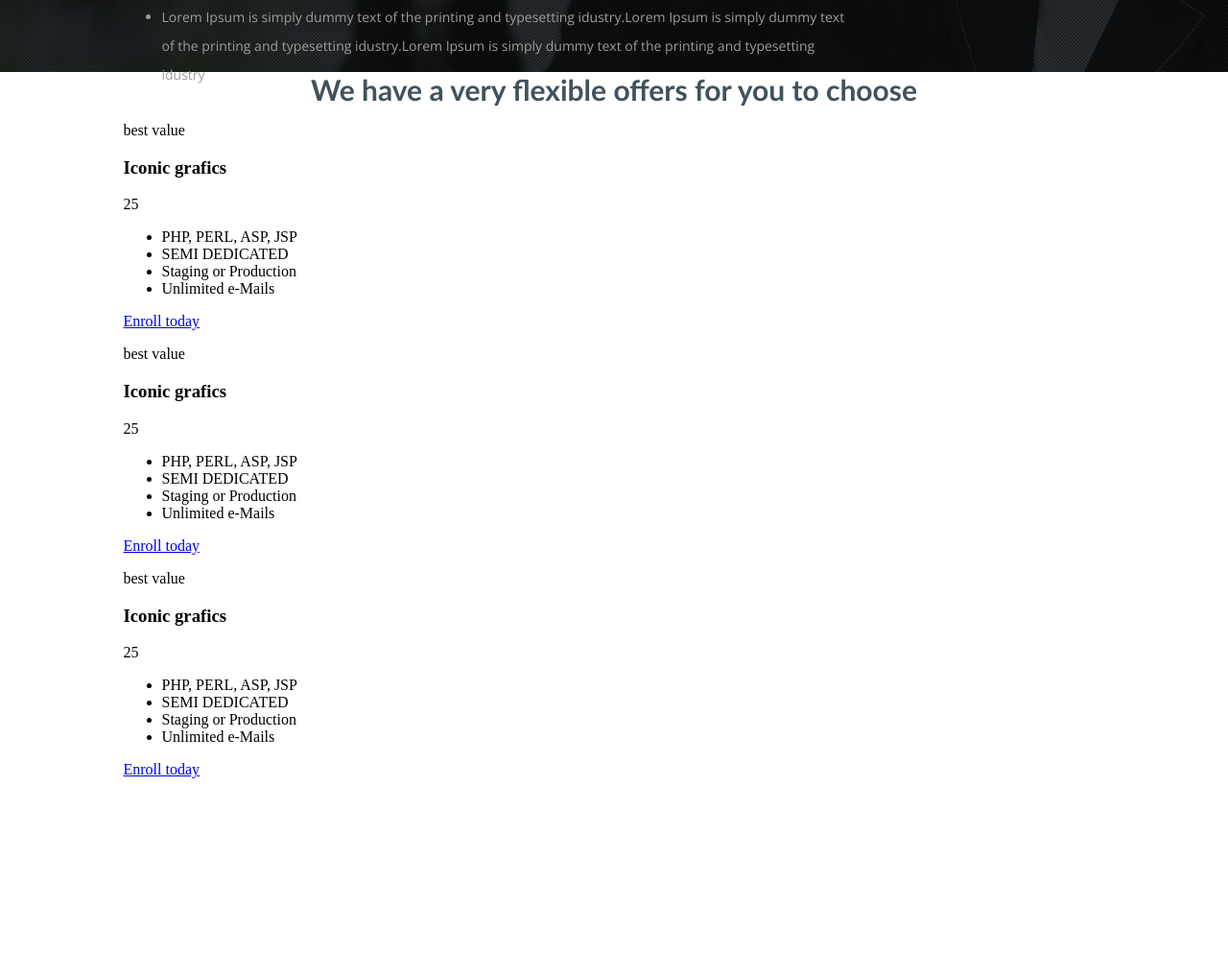
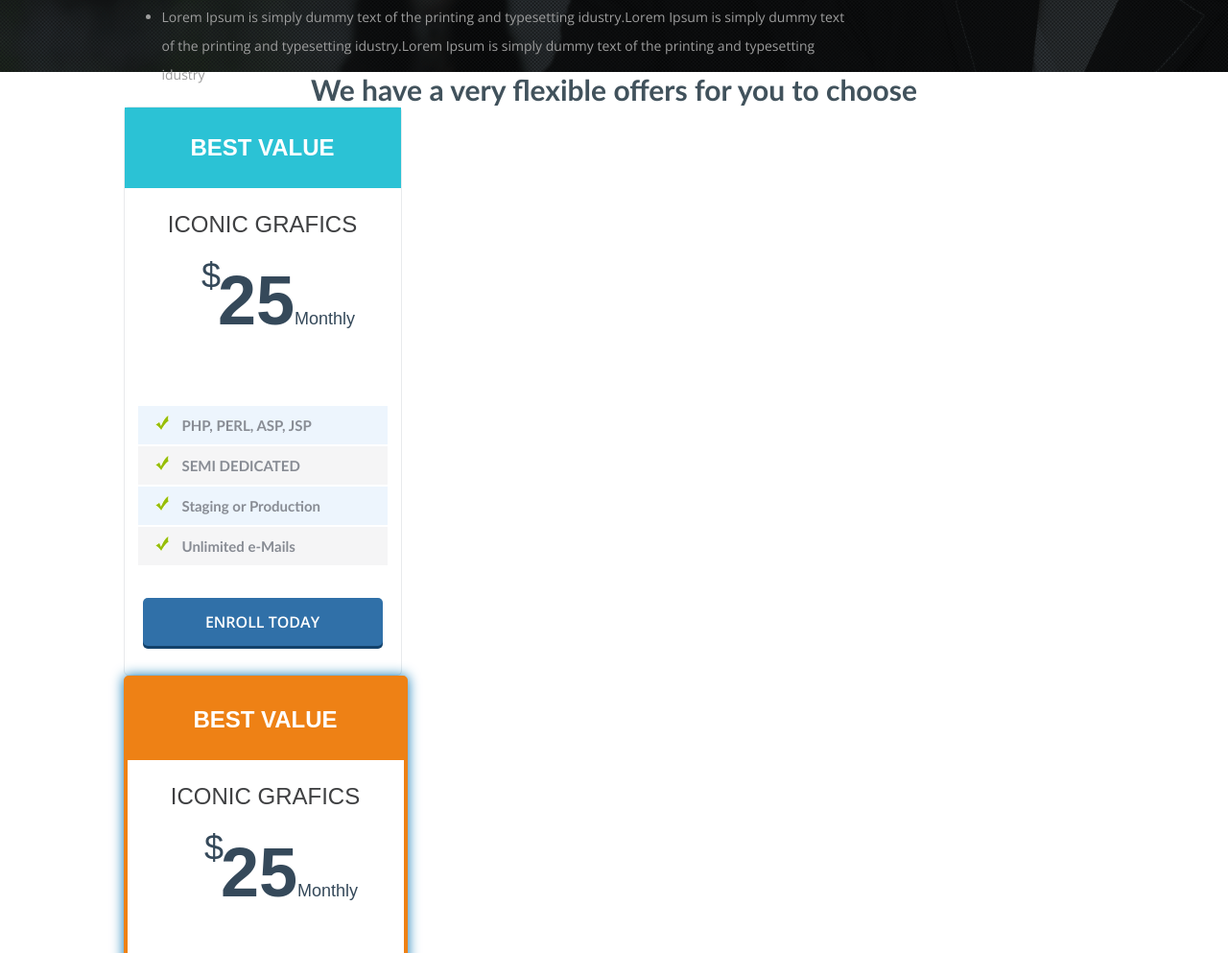
Before and after one commit to SalamatovMaks/SalamatovMaks.github.io, a plain HTML site: page homework/project_1/index.html in a window 1280 px wide. Shown: the part 1811-2804 px from the top of the page at 96% size. Before the commit the page ends 2622 px from the top, so only its background shows below. Drawn offline with nearby package versions, Linux system fonts and the light colour scheme.

Commit message:
project_1(1)

```diff
--- a/homework/project_1/css/style.css
+++ b/homework/project_1/css/style.css
@@ -59,6 +59,7 @@ header a {
 	padding: 0;
 	width: 100%;
 	height: 584px;
+	background-color: #3070a8;
 	background: url(../images/baner.png) no-repeat center;
 	background-size: cover;
 }
@@ -163,6 +164,7 @@ h2 {
 .about {
 	margin: 282px 0 0 0;
 	height: 577px;
+	background-color: #212528;
 	background: url(../images/bg_about.png) no-repeat center;
 	background-size: cover;
 }
@@ -215,3 +217,189 @@ h2 {
 	font-size: 30px;
 	color: #41525c;
 }
+.pricing_1 {
+	background: #fff;
+	width: 288px;
+	border-radius: 5px;
+	border: 1px solid;
+	border-color: #e8eaec;
+}
+.pricing_2 {
+	background: #fff;
+	width: 288px;
+	border: 4px solid;
+	border-color: #ee8115;
+	border-radius: 5px;
+	box-shadow: 0 0 13px #0874b2;
+}
+.pricing_3 {
+	background: #fff;
+	width: 288px;
+	border-radius: 5px;
+	border: 1px solid;
+	border-color: #e8eaec;
+}
+.pricing_header_1 {
+	margin: 0;
+	width: 288px;
+	background: #2bc2d5;
+	padding-top: 28px;
+	padding-bottom: 28px;
+	text-align: center;
+	font-size: 24px;
+	text-transform: uppercase;
+	color: #fff;
+	font-weight: bold;
+	font-family: "Futura MD BT", sans-serif;
+}
+.pricing_header_2 {
+	margin: 0;
+	width: 288px;
+	background: #ee8115;
+	padding-top: 28px;
+	padding-bottom: 28px;
+	text-align: center;
+	font-size: 24px;
+	text-transform: uppercase;
+	color: #fff;
+	font-weight: bold;
+	font-family: "Futura MD BT", sans-serif;
+}
+.pricing_header_3 {
+	margin: 0;
+	width: 288px;
+	background: #00b89a;
+	padding-top: 28px;
+	padding-bottom: 28px;
+	text-align: center;
+	font-size: 24px;
+	text-transform: uppercase;
+	color: #fff;
+	font-weight: bold;
+	font-family: "Futura MD BT", sans-serif;
+}
+.content h3 {
+	margin: 0;
+	width: 288px;
+	padding: 24px 0;
+	text-transform: uppercase;
+	font-size: 24px;
+	text-align: center;
+	color: #3f4042;
+	font-weight: normal;
+	font-family: "Futura MD BT", sans-serif;
+}
+.price {
+	font-family: "Futura MD BT", sans-serif;
+	position: relative;
+	left: 15px;
+	margin: 0;
+	text-align: center;
+	font-size: 72px;
+	font-weight: bold;
+	padding-bottom: 40px;
+	color: #35495a;
+
+}
+.price:before {
+	position: relative;
+	top: -38px;
+	left: 3px;
+	right: 0;
+	content: "$";
+	font-size: 36px;
+	font-weight: normal;
+}
+.price:after {
+	position: relative;
+	content: "Monthly";
+	font-size: 18px;
+	font-weight: normal;
+}
+.content ul {
+	padding: 14px;
+	font-family: Calibri, sans-serif;
+	font-weight: 700;
+	font-size: 15px;
+	color: #888c94;
+}
+.content ul li {
+	list-style: none;
+	width: 255px;
+	padding: 11px 0 11px 5px;
+	margin-bottom: 2px;
+}
+.content ul li:nth-child(odd) {
+	background: #edf5fd;
+}
+.content ul li:nth-child(even) {
+	background: #f5f5f6;
+}
+.content ul li:before {
+	padding: 14px 41px 0px 0px;
+	content: "";
+	background-image: url(../images/Shape.png);
+}
+.pricing_button_1 {
+	margin: 18px auto 30px;
+	background-color: #3070a8;
+	border-radius: 5px;
+	padding: 14px 0px;
+	text-align: center;
+	width: 250px;
+	box-shadow: 0 3px 0 #13426b;
+}
+.pricing_button_1 a {
+	font-family: "Open Sans", sans-serif;
+	color: #fff;
+	font-weight: 600;
+	text-decoration: none;
+	text-transform: uppercase;
+	display: block;
+	cursor: pointer;
+}
+.pricing_button_1:hover {
+	background-color: #13426b;
+}
+.pricing_button_2 {
+	margin: 18px auto 30px;
+	background-color: #ee8129;
+	border-radius: 5px;
+	padding: 14px 0px;
+	text-align: center;
+	width: 250px;
+	box-shadow: 0 3px 0 #b3560b;
+}
+.pricing_button_2 a {
+	font-family: "Open Sans", sans-serif;
+	color: #fff;
+	font-weight: 600;
+	text-decoration: none;
+	text-transform: uppercase;
+	display: block;
+	cursor: pointer;
+}
+.pricing_button_2:hover {
+	background-color: #b3560b;
+}
+.pricing_button_3 {
+	margin: 18px auto 30px;
+	background-color: #3070a8;
+	border-radius: 5px;
+	padding: 14px 0px;
+	text-align: center;
+	width: 250px;
+	box-shadow: 0 3px 0 #13426b;
+}
+.pricing_button_3 a {
+	font-family: "Open Sans", sans-serif;
+	color: #fff;
+	font-weight: 600;
+	text-decoration: none;
+	text-transform: uppercase;
+	display: block;
+	cursor: pointer;
+}
+.pricing_button_3:hover {
+	background-color: #13426b;
+}
--- a/homework/project_1/index.html
+++ b/homework/project_1/index.html
@@ -67,8 +67,10 @@
 	</div>
 	<div class="pricing">
 		<h3 class="pricing_title">We have a very flexible offers for you to choose</h3>
+		<div class="offer">
 			<div class="pricing_1">
-			<p class="header">best value</p>
+				<p class="pricing_header_1">best value</p>
+
 				<div class="content">
 					<h3>Iconic grafics</h3>
 					<p class="price">25</p>
@@ -79,12 +81,12 @@
 						<li>Unlimited e-Mails</li>
 					</ul>
 				</div>
-			<div class="button">
+				<div class="pricing_button_1">
 					<a href="#">Enroll today</a>
 				</div>
 			</div>
 			<div class="pricing_2">
-			<p class="header">best value</p>
+				<p class="pricing_header_2">best value</p>
 				<div class="content">
 					<h3>Iconic grafics</h3>
 					<p class="price">25</p>
@@ -95,12 +97,12 @@
 						<li>Unlimited e-Mails</li>
 					</ul>
 				</div>
-			<div class="button">
+				<div class="pricing_button_2">
 					<a href="#">Enroll today</a>
 				</div>
 			</div>
 			<div class="pricing_3">
-			<p class="header">best value</p>
+				<p class="pricing_header_3">best value</p>
 				<div class="content">
 					<h3>Iconic grafics</h3>
 					<p class="price">25</p>
@@ -111,8 +113,9 @@
 						<li>Unlimited e-Mails</li>
 					</ul>
 				</div>
-			<div class="button">
+				<div class="pricing_button_3">
 					<a href="#">Enroll today</a>
+				</div>
 			</div>
 		</div>
 	</div>
```
Also changed, not shown: homework/project_1/images/Shape.png (added). Lines whose indentation alone changed are shown as unchanged.
